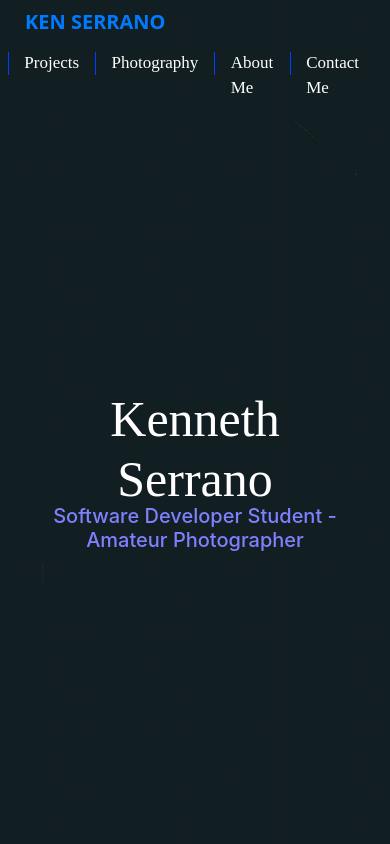
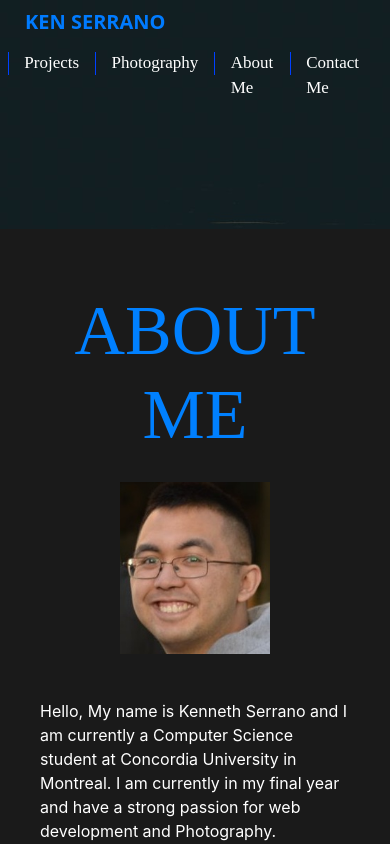
Before and after one commit to G3nK3n/React-Projects, a React (Create React App) app in the folder personal_website/: page / in a window 390 px wide. Shown: the top 844 px of the page. Built offline with nearby package versions, Linux system fonts and the light colour scheme; what react-animations would draw is missing.

Commit message:
Added Responsiveness to my personal website

```diff
--- a/personal_website/src/AllComponents/About.js
+++ b/personal_website/src/AllComponents/About.js
@@ -24,19 +24,19 @@ const aboutMe = (props) => {
                 <Container className="AboutDiv2">
                     <div className="AboutDiv2InnerContainer">
                         <Row>
-                            <Col sm={8}>
+                            <Col md={12} lg={8}>
                                 <div className="AboutMeTitle">
                                     <h1 className="ResumeTitle2">About Me</h1>
                                 </div>
                             </Col>
-                            <Col>
+                            <Col md={12} lg={4}>
                                 <div className="ProfilePicContainer">
                                     <Image className="ProfilePic" src={img1} />
                                 </div>
                             </Col>
                         </Row>
                         <Row>
-                            <Col sm={12}>
+                            <Col lg={12}>
                                 <div>
                                     <p>
                                         Hello, My name is Kenneth Serrano and I am currently a Computer Science student at Concordia University in Montreal.
--- a/personal_website/src/AllComponents/Contact.js
+++ b/personal_website/src/AllComponents/Contact.js
@@ -30,7 +30,7 @@ const contactComponent = (props) => {
             <TheFade>
                 <Container className="ContactDiv">
                     <Row>
-                        <Col sm={5}>
+                        <Col lg md sm={5}>
                             <div className="ContactLinks">
                                 <a href="https://www.linkedin.com/in/kenserrano/" target="_blank" rel="noopener noreferrer" ><Image className="LinkedIn_Icon" src={LinkedIn} /></a>
                                 <a href="mailto:ken_serrano@Hotmail.com" ><Image className="Hotmail_Icon" src={Hotmail} /></a>
@@ -47,7 +47,7 @@ const contactComponent = (props) => {
 
                         <vl className="someVerticalLine"/>
 
-                        <Col sm={6}>
+                        <Col lg md sm={6}>
                             <div className="FormContainer">
                                 <Form>
                                     <Form.Group controlId="formBasicName">
--- a/personal_website/src/AllComponents/Header.js
+++ b/personal_website/src/AllComponents/Header.js
@@ -15,10 +15,10 @@ const headerComponent = (props) => {
          <Container fluid>
          <Navbar className="wholeNav">
             <Row>
-                <Col sm={2}>
+                <Col sm md lg={2}>
                     <NavbarBrand onClick={props.clickHome}className="NavBarBrand" href="#"> KEN SERRANO </NavbarBrand>
                 </Col>
-                <Col sm={10}>
+                <Col sm md lg={10}>
                     <div className="NavBarItems">
                         <Navbar.Item>
                             <Navbar.Link onClick={props.clickResume} className="NavBarLink" href="#"> Resume </Navbar.Link>
--- a/personal_website/src/AllComponents/Photography.js
+++ b/personal_website/src/AllComponents/Photography.js
@@ -63,7 +63,7 @@ const photographyComponent = (props) => {
             <TheFade>
                 <Container className="PhotogContainer" fluid>
                     <Row>
-                        <Col sm={12}>
+                        <Col sm md lg={12}>
                             <Container>
                                 <div className="photographyDescContainer">
                                     <div className="PhotogTitle">
--- a/personal_website/src/AllComponents/Resume.js
+++ b/personal_website/src/AllComponents/Resume.js
@@ -28,21 +28,21 @@ const resumeComponent = (props) => {
                     <div>
                         <h4 className="Sub-Title">Education</h4>
                         <Row>
-                            <Col sm={4}>
+                            <Col sm md lg={4}>
                                 <h5>Concordia University</h5>
                                 <p className="DateStartEnd">2014 - Present</p>
                             </Col>
-                            <Col sm={8}>
+                            <Col sm md lg={8}>
                                 <h6>Bachelors of Computer Science</h6>
                                 <p> Currently pursuing my degree in Computer Science, option Web Services and Application</p>
                             </Col>
                         </Row>
                         <Row>
-                            <Col sm={4}>
+                            <Col sm md lg={4}>
                                 <h5>CEGEP Vanier</h5>
                                 <p className="DateStartEnd">2009 - 2013</p>
                             </Col>
-                            <Col sm={8}>
+                            <Col sm md lg={8}>
                                 <h6>DEC in Computer Science and Technology</h6>
                                 <p> Obtained my DEC in Computer Science. Most of the education was done with Java, but we had some courses that
                                     taught us basic C++ and Visual Basic. During my time in CEGEP, we had an E-Commerce course were we
@@ -59,11 +59,11 @@ const resumeComponent = (props) => {
                     <div>
                         <h4 className="Sub-Title">Experience</h4>
                         <Row>
-                            <Col sm={4}>
+                            <Col sm md lg={4}>
                                 <h5>Ville de D.D.O.</h5>
                                 <p className="DateStartEnd">May 2019 - Present</p>
                             </Col>
-                            <Col sm={8}>
+                            <Col sm md lg={8}>
                                 <h6>Office Assistant</h6>
                                 <p>- Enter Data and file documents.  <br />
                                 - Handle customer service duties, both in person and over the phone.  <br />
@@ -75,11 +75,11 @@ const resumeComponent = (props) => {
                             </Col>
                         </Row>
                         <Row>
-                            <Col sm={4}>
+                            <Col sm md lg={4}>
                                 <h5>Tenaquip</h5>
                                 <p className="DateStartEnd">May - July 2018</p>
                             </Col>
-                            <Col sm={8}>
+                            <Col sm md lg={8}>
                                 <h6>Web Developer (Intern) </h6>
                                 <p>- Converted SCN dealer's websites onto new platform.  <br />
                                 - Styled dealer's websites using CSS, JavaScript and Bootstrap.  <br />
@@ -90,11 +90,11 @@ const resumeComponent = (props) => {
                             </Col>
                         </Row>
                         <Row>
-                            <Col sm={4}>
+                            <Col sm md lg={4}>
                                 <h5>Canada Post</h5>
                                 <p className="DateStartEnd">May - August 2017</p>
                             </Col>
-                            <Col sm={8}>
+                            <Col sm md lg={8}>
                                 <h6>Software Developer (Intern) </h6>
                                 <p>- Optimized database using MS Access to make it more efficient.  <br />
                                 - Redid back-end VBA application according to the new database.  <br />
@@ -106,11 +106,11 @@ const resumeComponent = (props) => {
                             </Col>
                         </Row>
                         <Row>
-                            <Col sm={4}>
+                            <Col sm md lg={4}>
                                 <h5>Excendia</h5>
                                 <p className="DateStartEnd">August - December 2012</p>
                             </Col>
-                            <Col sm={8}>
+                            <Col sm md lg={8}>
                                 <h6>Web Developer (Intern) </h6>
                                 <p>- Fixed bugs on the support page.  <br />
                                 - Created a Web Service application using PHP with SOAP protocol.  <br />
@@ -131,7 +131,7 @@ const resumeComponent = (props) => {
                         <h4 className="Sub-Title">Technologies</h4>
                         <div className="TechSection">
                             <Row>
-                                <Col sm={4}>
+                                <Col sm md lg={4}>
                                     <h5>Highly Proficient</h5>
                                     <ul>
                                         <li>Java</li>
@@ -144,7 +144,7 @@ const resumeComponent = (props) => {
                                         <li>MySQL</li>
                                     </ul>
                                 </Col>
-                                <Col sm={4}>
+                                <Col sm md lg={4}>
                                     <h5>Basic Knowledge</h5>
                                     <ul>
                                         <li>C++</li>
@@ -154,7 +154,7 @@ const resumeComponent = (props) => {
                                         <li>Python</li>
                                     </ul>
                                 </Col>
-                                <Col sm={4}>
+                                <Col sm md lg={4}>
                                     <h5>Environment</h5>
                                     <ul>
                                         <li>Eclipse</li>
--- a/personal_website/src/App.css
+++ b/personal_website/src/App.css
@@ -111,6 +111,8 @@ a.NavBarBrand.navbar-brand {
 }
 
 /* ------------------------ ABOUT AND RESUME ------------------------ */
+
+
 
 .AboutDiv {
   background-color: #1a1a1a;
@@ -228,6 +230,7 @@ h6 {
 .ProfilePic {
   width:150px;
 }
+
 
 /* ------------------------ PHOTOGRAPHY ------------------------ */
 
@@ -348,3 +351,48 @@ h6 {
   transition: opacity 5000ms linear;
   color:green;
 }
+
+/* ------------------------ RESPONSIVE EDITS ------------------------ */
+
+
+
+/* Large Screens */
+@media only screen and (max-width : 1199.98px) {
+  .ResumeTitle2 {
+    font-size: 93px;
+  }
+}
+
+/* Medium Screens */
+@media only screen and (max-width : 991.98px) {
+  .AboutMeTitle {
+    margin-bottom:10px;
+  }
+
+  .ProfilePicContainer {
+    margin-bottom: 45px;
+  }
+
+  .AboutDiv2InnerContainer {
+    padding:0px;
+  }
+
+  .ResumeTitle2 {
+    font-size: 70px;
+  }
+
+  body {
+    background-position: center;
+  }
+
+}
+
+/* Small Screens */
+@media only screen and (max-width : 767.98px) {
+
+}
+
+/* X-Small Screens */
+@media only screen and (max-width : 575.98px) {
+
+}
--- a/personal_website/src/App.js
+++ b/personal_website/src/App.js
@@ -13,10 +13,10 @@ import '../src/App.css';
 class App extends Component {
 
   state = {
-    showHome: true,
+    showHome: false,
     showResume: false,
     showPhotography: false,
-    showAbout: false,
+    showAbout: true,
     showContact: false,
     showProject: false
   }
```
